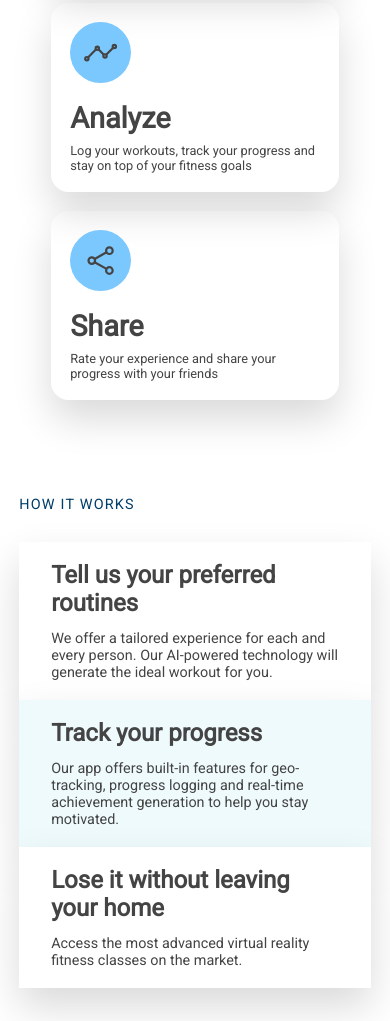
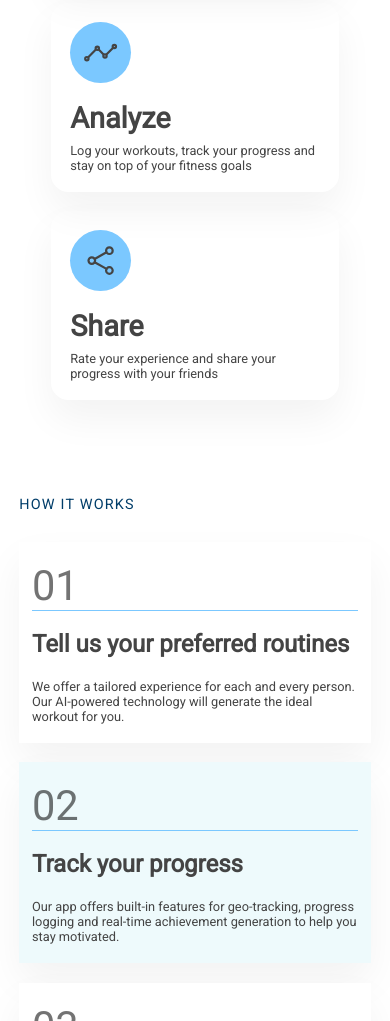
Before and after one commit to asucho3/fitnesia, a plain HTML site: page index.html in a window 390 px wide. Shown: the part 979-2000 px from the top of the page. Drawn offline with nearby package versions, Linux system fonts and the light colour scheme.

Commit message:
changes to layout

```diff
--- a/index.html
+++ b/index.html
@@ -80,6 +80,7 @@
     <header class="subheader">How it works</header>
     <div class="how-container">
       <div class="how">
+        <div class="how-number">01</div>
         <div class="how-content">
           <div class="how-title">Tell us your preferred routines</div>
           <div class="how-description">
@@ -87,9 +88,11 @@
             AI-powered technology will generate the ideal workout for you.
           </div>
         </div>
-        <img class="how-img" src="/img/img1.jpg" alt="Photo of a person performing pulling exercises" />
+
+        <!-- <img class="how-img" src="/img/img1.jpg" alt="Photo of a person performing pulling exercises" /> -->
       </div>
       <div class="how">
+        <div class="how-number">02</div>
         <div class="how-content">
           <div class="how-title">Track your progress</div>
           <div class="how-description">
@@ -97,17 +100,18 @@
             and real-time achievement generation to help you stay motivated.
           </div>
         </div>
-        <img class="how-img" src="/img/img3.jpg" alt="Photo of a group of people exercising" />
+        <!-- <img class="how-img" src="/img/img3.jpg" alt="Photo of a group of people exercising" /> -->
       </div>
       <div class="how">
+        <div class="how-number">03</div>
         <div class="how-content">
           <div class="how-title">Lose it without leaving your home</div>
           <div class="how-description">
             Access the most advanced virtual reality fitness classes on the
-            market.
+            market. Rainy days are no longer an excuse!
           </div>
         </div>
-        <img class="how-img" src="/img/img5.jpg" alt="Photo of a person lifting weights" />
+        <!-- <img class="how-img" src="/img/img5.jpg" alt="Photo of a person lifting weights" /> -->
       </div>
     </div>
   </section>
--- a/style.css
+++ b/style.css
@@ -265,7 +265,7 @@ strong {
 
 .feature {
   height: 75%;
-  box-shadow: 0 2.4rem 4.8rem rgba(0, 0, 0, 0.15);
+  box-shadow: 0 2.4rem 4.8rem rgba(0, 0, 0, 0.05);
   border-radius: 2.2rem;
   display: flex;
   flex-direction: column;
@@ -295,6 +295,7 @@ strong {
 
 .feature:hover {
   transform: translateY(-1rem);
+  box-shadow: 0 2.4rem 4.8rem rgba(0, 0, 0, 0.05);
 }
 /* HOW IT WORKS */
 
@@ -315,24 +316,24 @@ strong {
 }
 
 .how {
-  margin: 0 auto;
   display: grid;
+  height: 33.3%;
   align-items: center;
+  padding: 2.4rem;
   column-gap: 1.6rem;
-  box-shadow: 0 2.4rem 4.8rem rgba(0, 0, 0, 0.15);
+  box-shadow: 0 2.4rem 4.8rem rgba(0, 0, 0, 0.075);
 }
 
 .how:nth-child(even) {
-  grid-template-columns: 2fr 1fr;
   background-color: var(--main-bg-color);
 }
 
 .how:nth-child(odd) {
-  grid-template-columns: 1fr 2fr;
+  grid-template-columns: 1fr 20fr;
   background-color: #fff;
 }
 
-.how:nth-child(odd) > .how-content {
+.how > .how-content {
   grid-row: 1;
   grid-column: 2;
 }
@@ -358,8 +359,18 @@ strong {
 .how-description {
   font-size: 1.8rem;
 }
-.how-img {
+/* .how-img {
   width: 100%;
+} */
+.how-number {
+  display: flex;
+  flex-direction: column;
+  height: 100%;
+  padding: 0 3.6rem;
+  font-size: 7.4rem;
+  justify-content: center;
+  color: rgba(0, 0, 0, 0.548);
+  border-right: 0.2rem solid #7bc8ff;
 }
 
 /* Workouts */
@@ -379,7 +390,7 @@ strong {
   flex-direction: column;
   gap: 3rem;
   width: 30%;
-  box-shadow: 0 2.4rem 4.8rem rgba(0, 0, 0, 0.15);
+  box-shadow: 0 2.4rem 4.8rem rgba(0, 0, 0, 0.075);
   padding: 1.6rem;
   border-radius: 1.6rem;
   background-color: #eefafc;
@@ -429,7 +440,7 @@ strong {
 }
 
 .workout:hover {
-  box-shadow: 0 2.4rem 5.2rem rgba(0, 0, 0, 0.1);
+  box-shadow: 0 2.4rem 5.2rem rgba(0, 0, 0, 0.05);
   transform: scale(1.1);
 }
 
@@ -532,7 +543,7 @@ strong {
   flex-direction: column;
   gap: 3rem;
   width: 100%;
-  box-shadow: 0 2.4rem 4.8rem rgba(0, 0, 0, 0.15);
+  box-shadow: 0 2.4rem 4.8rem rgba(0, 0, 0, 0.075);
   padding: 1.6rem;
   border-radius: 1.6rem;
   background-color: #eefafc;
@@ -612,7 +623,7 @@ strong {
 .pricing-plan:hover {
   background-color: #d2ecff;
   transform: scale(1.05);
-  box-shadow: 0 2.4rem 5.2rem rgba(0, 0, 0, 0.1);
+  box-shadow: 0 2.4rem 5.2rem rgba(0, 0, 0, 0.025);
   cursor: pointer;
 }
 
@@ -633,7 +644,7 @@ strong {
   grid-template-columns: 2fr 1fr;
   width: 75%;
   background-color: #eefafc;
-  box-shadow: 0 2.4rem 4.8rem rgba(0, 0, 0, 0.15);
+  box-shadow: 0 2.4rem 4.8rem rgba(0, 0, 0, 0.075);
 }
 
 .cta-content {
@@ -729,7 +740,7 @@ strong {
   flex-direction: column;
   width: 50%;
   background-color: #d2ecff;
-  box-shadow: 0 2.4rem 4.8rem rgba(0, 0, 0, 0.15);
+  box-shadow: 0 2.4rem 4.8rem rgba(0, 0, 0, 0.075);
 }
 
 .newsletter-form {
@@ -745,8 +756,8 @@ strong {
 }
 
 .newsletter-header {
-  font-size: 3rem;
-  padding: 3.6rem 2.4rem 0 2.4rem;
+  font-size: 2.4rem;
+  padding: 3.6rem 2.4rem 2.4rem 2.4rem;
 }
 
 .newsletter-form--button {
@@ -950,13 +961,48 @@ strong {
     width: 100%;
     gap: 2.4rem;
   }
+  .how-container {
+    gap: 2.4rem;
+  }
   .how {
-    display: flex;
+    display: grid;
+    grid-template-columns: 1fr;
+    grid-template-rows: auto auto;
     padding: 2.4rem 1.6rem;
+    box-shadow: 0 2.4rem 4.8rem rgba(0, 0, 0, 0.05);
   }
-  .how-img {
+  .how-number {
+    display: block;
+    grid-row: 1;
+    grid-column: 1;
+    font-size: 5.2rem;
+    border-right: 0;
+    border-bottom: 0.2rem solid #7bc8ff;
+    padding: 0;
+  }
+  .how > .how-content {
+    grid-column: 1;
+    grid-row: 2;
+  }
+  .how:nth-child(odd) {
+    grid-template-columns: 1fr;
+  }
+  .how-title {
+    font-size: 3rem;
+  }
+  .how-description {
+    font-size: 1.6rem;
+  }
+  .how-title,
+  .how-description {
+    padding: 0;
+  }
+  .how-title {
+    padding: 2.4rem 0 1rem 0;
+  }
+  /* .how-img {
     display: none;
-  }
+  } */
   .section-workouts {
     width: 100%;
     padding: 2.4rem;
@@ -966,6 +1012,7 @@ strong {
     flex-direction: column;
   }
   .workout {
+    box-shadow: 0 2.4rem 4.8rem rgba(0, 0, 0, 0.05);
     width: 100%;
   }
   .testimonial-container {
@@ -1010,13 +1057,20 @@ strong {
     grid-column: 1;
     grid-row: span 3;
     padding: 3.6rem 1rem;
+    box-shadow: 0 2.4rem 4.8rem rgba(0, 0, 0, 0.05);
   }
   .pricing-plan--title {
     font-size: 2.4rem;
     letter-spacing: 0.075rem;
   }
+  .pricing-plan--price {
+    font-size: 3.2rem;
+  }
   .pricing-plan--price span {
-    font-size: 4rem;
+    font-size: 5.2rem;
+  }
+  .pricing-plan--list li {
+    font-size: 2.4rem;
   }
   .cta-container {
     grid-template-columns: 1fr;
@@ -1032,7 +1086,8 @@ strong {
     padding: 2rem 0;
   }
   .newsletter-header {
-    padding-bottom: 2rem;
+    font-size: 2.4rem;
+    padding: 3.6rem 1.6rem 3rem 1.6rem;
   }
   .newsletter-form {
     display: flex;
```
